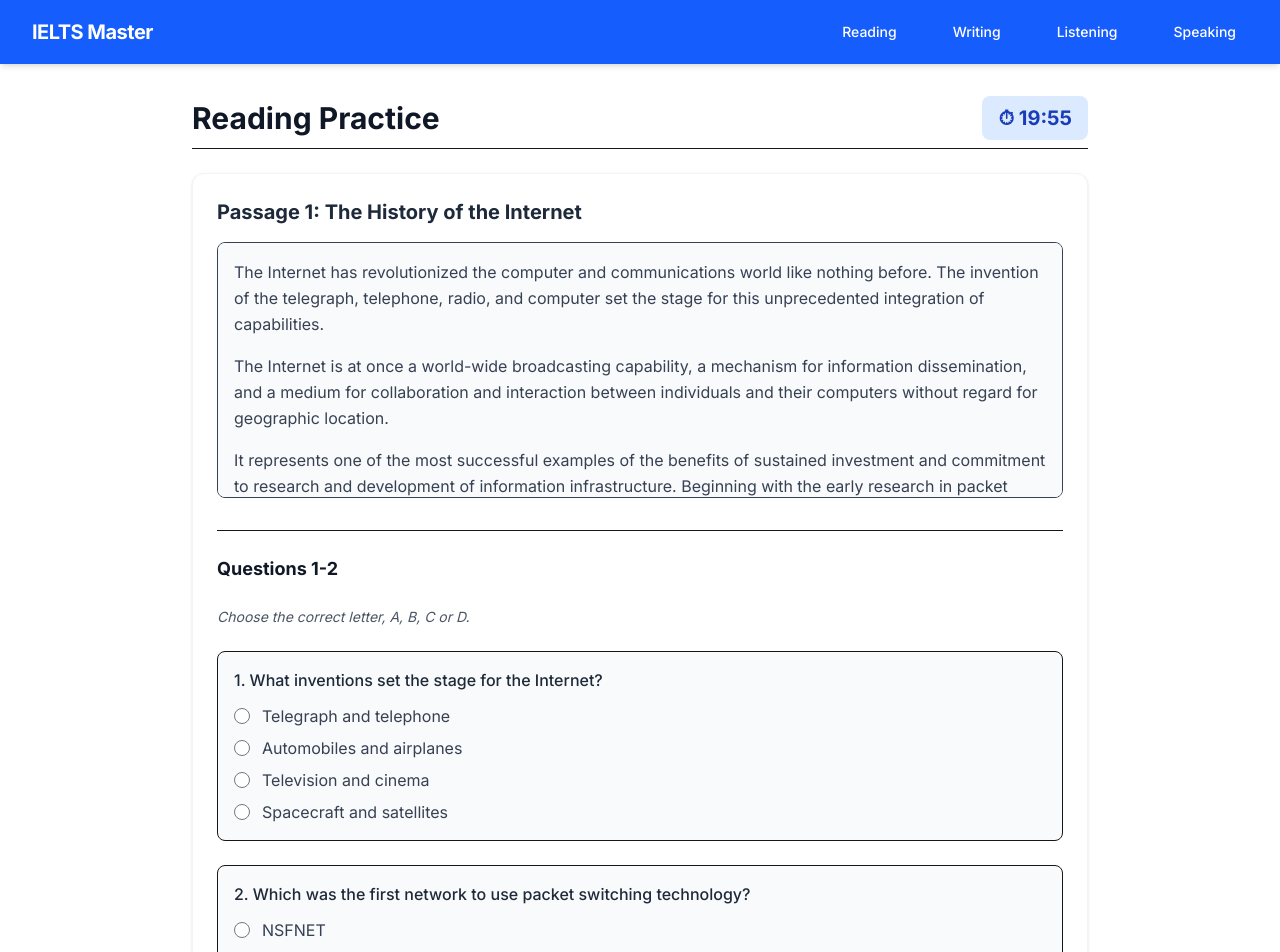
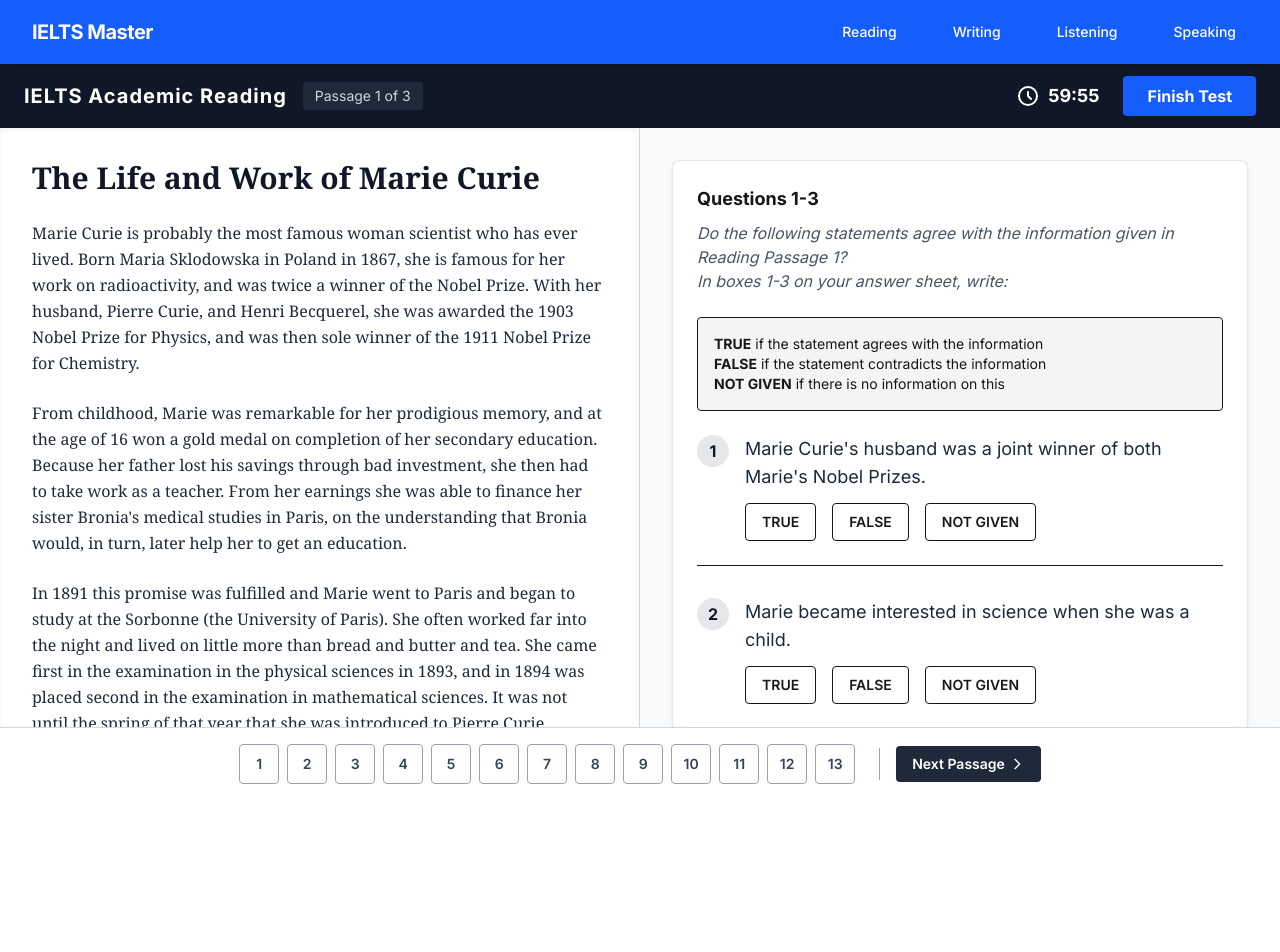
Before and after one commit to balwinderxcode-ai/ielts-prep-platform, a Next.js app: page /reading in a window 1280 px wide. Shown: the top 952 px of the page. After the commit the page ends 800 px from the top, so only its background shows below. Built offline with nearby package versions, Linux system fonts and the light colour scheme.

Commit message:
feat: complete UI overhaul for production-grade computer-delivered IELTS layout

```diff
--- a/src/app/reading/page.tsx
+++ b/src/app/reading/page.tsx
@@ -1,11 +1,12 @@
 "use client";
 import { useState, useEffect } from "react";
+import Link from "next/link";
 
-export default function Reading() {
-  const [timeLeft, setTimeLeft] = useState(1200); // 20 minutes
-  const [answers, setAnswers] = useState<Record<string, string>>({});
+export default function ReadingTest() {
+  const [timeLeft, setTimeLeft] = useState(3600); // 60 minutes for full reading
+  const [currentPassage, setCurrentPassage] = useState(1);
+  const [answers, setAnswers] = useState<Record<number, string>>({});
   const [submitted, setSubmitted] = useState(false);
-  const [score, setScore] = useState(0);
 
   useEffect(() => {
     if (timeLeft <= 0 || submitted) return;
@@ -19,117 +20,144 @@ export default function Reading() {
     return `${m}:${s.toString().padStart(2, "0")}`;
   };
 
-  const correctAnswers: Record<string, string> = {
-    q1: "Telegraph and telephone",
-    q2: "ARPANET",
-  };
-
-  const handleSubmit = () => {
-    let currentScore = 0;
-    if (answers.q1 === correctAnswers.q1) currentScore++;
-    if (answers.q2 === correctAnswers.q2) currentScore++;
-    setScore(currentScore);
-    setSubmitted(true);
-
-    const progress = JSON.parse(localStorage.getItem("ielts_progress") || "{}");
-    progress.reading = (progress.reading || 0) + 1;
-    localStorage.setItem("ielts_progress", JSON.stringify(progress));
+  const handleAnswer = (qNum: number, answer: string) => {
+    setAnswers(prev => ({ ...prev, [qNum]: answer }));
   };
 
   return (
-    <div className="max-w-4xl mx-auto">
-      <div className="flex justify-between items-center mb-6 border-b pb-2">
-        <h1 className="text-3xl font-bold text-gray-900">Reading Practice</h1>
-        <div className={`text-xl font-mono font-bold px-4 py-2 rounded-lg ${timeLeft < 300 ? 'bg-red-100 text-red-700' : 'bg-blue-100 text-blue-800'}`}>
-          ⏱ {formatTime(timeLeft)}
+    <div className="flex flex-col h-[calc(100vh-64px)] bg-gray-100 -mx-4 sm:-mx-6 lg:-mx-8 -my-8">
+      {/* Top Navigation Bar - Exam Style */}
+      <div className="bg-gray-900 text-white px-6 py-3 flex justify-between items-center shrink-0">
+        <div className="flex items-center space-x-4">
+          <h1 className="text-xl font-bold tracking-wider">IELTS Academic Reading</h1>
+          <div className="bg-gray-800 px-3 py-1 rounded text-sm text-gray-300">
+            Passage {currentPassage} of 3
+          </div>
+        </div>
+        <div className="flex items-center space-x-6">
+          <div className={`flex items-center space-x-2 text-lg font-mono font-bold ${timeLeft < 300 ? 'text-red-400 animate-pulse' : 'text-white'}`}>
+            <svg xmlns="http://www.w3.org/2000/svg" className="h-6 w-6" fill="none" viewBox="0 0 24 24" stroke="currentColor">
+              <path strokeLinecap="round" strokeLinejoin="round" strokeWidth={2} d="M12 8v4l3 3m6-3a9 9 0 11-18 0 9 9 0 0118 0z" />
+            </svg>
+            <span>{formatTime(timeLeft)}</span>
+          </div>
+          <button
+            onClick={() => setSubmitted(true)}
+            className="bg-blue-600 hover:bg-blue-500 text-white px-6 py-2 rounded font-bold transition-colors"
+          >
+            Finish Test
+          </button>
         </div>
       </div>
 
-      <div className="bg-white p-6 rounded-xl shadow-sm border border-gray-100 mb-6">
-        <h2 className="text-xl font-bold mb-4 text-gray-800">Passage 1: The History of the Internet</h2>
-        <div className="prose max-w-none text-gray-700 leading-relaxed mb-8 h-64 overflow-y-auto p-4 bg-gray-50 border rounded-lg">
-          <p className="mb-4">
-            The Internet has revolutionized the computer and communications world like nothing before. The invention of the telegraph, telephone, radio, and computer set the stage for this unprecedented integration of capabilities.
+      {/* Main Split Content Area */}
+      <div className="flex flex-1 overflow-hidden">
+
+        {/* LEFT PANEL: Reading Passage */}
+        <div className="w-1/2 bg-white border-r border-gray-300 overflow-y-auto p-8 shadow-inner">
+          <h2 className="text-3xl font-bold mb-6 text-gray-900 font-serif">The Life and Work of Marie Curie</h2>
+          <div className="prose prose-lg max-w-none text-gray-800 leading-relaxed font-serif">
+            <p className="mb-6">
+              Marie Curie is probably the most famous woman scientist who has ever lived. Born Maria Sklodowska in Poland in 1867, she is famous for her work on radioactivity, and was twice a winner of the Nobel Prize. With her husband, Pierre Curie, and Henri Becquerel, she was awarded the 1903 Nobel Prize for Physics, and was then sole winner of the 1911 Nobel Prize for Chemistry.
             </p>
-          <p className="mb-4">
-            The Internet is at once a world-wide broadcasting capability, a mechanism for information dissemination, and a medium for collaboration and interaction between individuals and their computers without regard for geographic location.
+            <p className="mb-6">
+              From childhood, Marie was remarkable for her prodigious memory, and at the age of 16 won a gold medal on completion of her secondary education. Because her father lost his savings through bad investment, she then had to take work as a teacher. From her earnings she was able to finance her sister Bronia's medical studies in Paris, on the understanding that Bronia would, in turn, later help her to get an education.
             </p>
-          <p>
-            It represents one of the most successful examples of the benefits of sustained investment and commitment to research and development of information infrastructure. Beginning with the early research in packet switching, the government, industry and academia have been partners in evolving and deploying this exciting new technology. The first network to use this technology was ARPANET, established in 1969.
+            <p className="mb-6">
+              In 1891 this promise was fulfilled and Marie went to Paris and began to study at the Sorbonne (the University of Paris). She often worked far into the night and lived on little more than bread and butter and tea. She came first in the examination in the physical sciences in 1893, and in 1894 was placed second in the examination in mathematical sciences. It was not until the spring of that year that she was introduced to Pierre Curie.
             </p>
           </div>
+        </div>
 
-        <div className="border-t pt-6 space-y-6">
-          <h3 className="font-bold text-lg text-gray-900">Questions 1-2</h3>
-          <p className="text-sm text-gray-600 italic">Choose the correct letter, A, B, C or D.</p>
+        {/* RIGHT PANEL: Questions */}
+        <div className="w-1/2 bg-gray-50 overflow-y-auto p-8">
+          <div className="bg-white p-6 rounded-lg shadow-sm border border-gray-200 mb-6">
+            <h3 className="font-bold text-lg mb-2">Questions 1-3</h3>
+            <p className="italic text-gray-600 mb-6">Do the following statements agree with the information given in Reading Passage 1?<br/>
+            In boxes 1-3 on your answer sheet, write:</p>
+            <ul className="font-mono text-sm mb-6 bg-gray-100 p-4 rounded border">
+              <li><strong>TRUE</strong> if the statement agrees with the information</li>
+              <li><strong>FALSE</strong> if the statement contradicts the information</li>
+              <li><strong>NOT GIVEN</strong> if there is no information on this</li>
+            </ul>
 
-          {/* Question 1 */}
-          <div className="bg-gray-50 p-4 rounded-lg border">
-            <p className="font-medium text-gray-800 mb-3">1. What inventions set the stage for the Internet?</p>
-            <div className="space-y-2">
-              {["Telegraph and telephone", "Automobiles and airplanes", "Television and cinema", "Spacecraft and satellites"].map((opt) => (
-                <label key={opt} className="flex items-center space-x-3 cursor-pointer">
-                  <input
-                    type="radio"
-                    name="q1"
-                    value={opt}
-                    disabled={submitted}
-                    onChange={(e) => setAnswers({ ...answers, q1: e.target.value })}
-                    className="w-4 h-4 text-blue-600 border-gray-300 focus:ring-blue-500"
-                  />
-                  <span className={`text-gray-700 ${submitted && opt === correctAnswers.q1 ? 'font-bold text-green-600' : ''} ${submitted && answers.q1 === opt && answers.q1 !== correctAnswers.q1 ? 'text-red-500 line-through' : ''}`}>
-                    {opt}
-                  </span>
+            <div className="space-y-8">
+              {/* Q1 */}
+              <div className="flex flex-col space-y-3 pb-6 border-b">
+                <div className="flex space-x-4">
+                  <span className="font-bold text-gray-900 bg-gray-200 w-8 h-8 flex items-center justify-center rounded-full shrink-0">1</span>
+                  <p className="text-gray-800 text-lg">Marie Curie's husband was a joint winner of both Marie's Nobel Prizes.</p>
+                </div>
+                <div className="ml-12 flex space-x-4">
+                  {['TRUE', 'FALSE', 'NOT GIVEN'].map(opt => (
+                    <label key={opt} className={`flex items-center justify-center px-4 py-2 border rounded cursor-pointer transition-colors ${answers[1] === opt ? 'bg-blue-600 text-white border-blue-600' : 'bg-white hover:bg-gray-100'}`}>
+                      <input type="radio" name="q1" value={opt} className="hidden" onChange={() => handleAnswer(1, opt)} />
+                      <span className="font-semibold text-sm">{opt}</span>
                     </label>
                   ))}
                 </div>
               </div>
 
-          {/* Question 2 */}
-          <div className="bg-gray-50 p-4 rounded-lg border">
-            <p className="font-medium text-gray-800 mb-3">2. Which was the first network to use packet switching technology?</p>
-            <div className="space-y-2">
-              {["NSFNET", "ARPANET", "Ethernet", "Intranet"].map((opt) => (
-                <label key={opt} className="flex items-center space-x-3 cursor-pointer">
-                  <input
-                    type="radio"
-                    name="q2"
-                    value={opt}
-                    disabled={submitted}
-                    onChange={(e) => setAnswers({ ...answers, q2: e.target.value })}
-                    className="w-4 h-4 text-blue-600 border-gray-300 focus:ring-blue-500"
-                  />
-                  <span className={`text-gray-700 ${submitted && opt === correctAnswers.q2 ? 'font-bold text-green-600' : ''} ${submitted && answers.q2 === opt && answers.q2 !== correctAnswers.q2 ? 'text-red-500 line-through' : ''}`}>
-                    {opt}
-                  </span>
+              {/* Q2 */}
+              <div className="flex flex-col space-y-3 pb-6 border-b">
+                <div className="flex space-x-4">
+                  <span className="font-bold text-gray-900 bg-gray-200 w-8 h-8 flex items-center justify-center rounded-full shrink-0">2</span>
+                  <p className="text-gray-800 text-lg">Marie became interested in science when she was a child.</p>
+                </div>
+                <div className="ml-12 flex space-x-4">
+                  {['TRUE', 'FALSE', 'NOT GIVEN'].map(opt => (
+                    <label key={opt} className={`flex items-center justify-center px-4 py-2 border rounded cursor-pointer transition-colors ${answers[2] === opt ? 'bg-blue-600 text-white border-blue-600' : 'bg-white hover:bg-gray-100'}`}>
+                      <input type="radio" name="q2" value={opt} className="hidden" onChange={() => handleAnswer(2, opt)} />
+                      <span className="font-semibold text-sm">{opt}</span>
                     </label>
                   ))}
                 </div>
               </div>
+
+              {/* Q3 */}
+              <div className="flex flex-col space-y-3">
+                <div className="flex space-x-4">
+                  <span className="font-bold text-gray-900 bg-gray-200 w-8 h-8 flex items-center justify-center rounded-full shrink-0">3</span>
+                  <p className="text-gray-800 text-lg">Marie was able to attend the Sorbonne because of her sister's financial contribution.</p>
+                </div>
+                <div className="ml-12 flex space-x-4">
+                  {['TRUE', 'FALSE', 'NOT GIVEN'].map(opt => (
+                    <label key={opt} className={`flex items-center justify-center px-4 py-2 border rounded cursor-pointer transition-colors ${answers[3] === opt ? 'bg-blue-600 text-white border-blue-600' : 'bg-white hover:bg-gray-100'}`}>
+                      <input type="radio" name="q3" value={opt} className="hidden" onChange={() => handleAnswer(3, opt)} />
+                      <span className="font-semibold text-sm">{opt}</span>
+                    </label>
+                  ))}
+                </div>
               </div>
 
-        <div className="mt-8 flex items-center justify-between border-t pt-6">
-          {submitted ? (
-            <div className={`px-4 py-2 rounded-lg font-bold ${score === 2 ? 'bg-green-100 text-green-800' : 'bg-amber-100 text-amber-800'}`}>
-              Your Score: {score} / 2
-            </div>
-          ) : (
-            <div></div> // Spacer
-          )}
-
-          <button
-            onClick={handleSubmit}
-            disabled={submitted || Object.keys(answers).length < 2}
-            className={`px-6 py-3 rounded-lg font-bold text-white transition ${
-              submitted || Object.keys(answers).length < 2
-                ? 'bg-gray-400 cursor-not-allowed'
-                : 'bg-blue-600 hover:bg-blue-700 shadow-md'
-            }`}
-          >
-            {submitted ? 'Submitted' : 'Submit Answers'}
-          </button>
             </div>
           </div>
         </div>
+      </div>
+
+      {/* Bottom Navigation Bar */}
+      <div className="bg-white border-t border-gray-300 p-4 flex justify-center items-center shrink-0 space-x-2 overflow-x-auto shadow-md z-10">
+        {[...Array(13)].map((_, i) => (
+          <button
+            key={i+1}
+            className={`w-10 h-10 flex items-center justify-center rounded-sm border font-semibold text-sm transition-colors ${
+              answers[i+1]
+                ? 'bg-blue-800 text-white border-blue-900'
+                : 'bg-white text-gray-700 border-gray-400 hover:bg-gray-100'
+            }`}
+          >
+            {i+1}
+          </button>
+        ))}
+        <div className="w-px h-8 bg-gray-400 mx-4"></div>
+        <button className="bg-gray-800 hover:bg-gray-700 text-white px-4 py-2 rounded text-sm font-semibold flex items-center">
+          Next Passage
+          <svg xmlns="http://www.w3.org/2000/svg" className="h-4 w-4 ml-1" fill="none" viewBox="0 0 24 24" stroke="currentColor">
+            <path strokeLinecap="round" strokeLinejoin="round" strokeWidth={2} d="M9 5l7 7-7 7" />
+          </svg>
+        </button>
+      </div>
+
+    </div>
   );
 }
```
Also changed, not shown: src/app/page.tsx (+65 -12 lines). Lines whose indentation alone changed are shown as unchanged.
